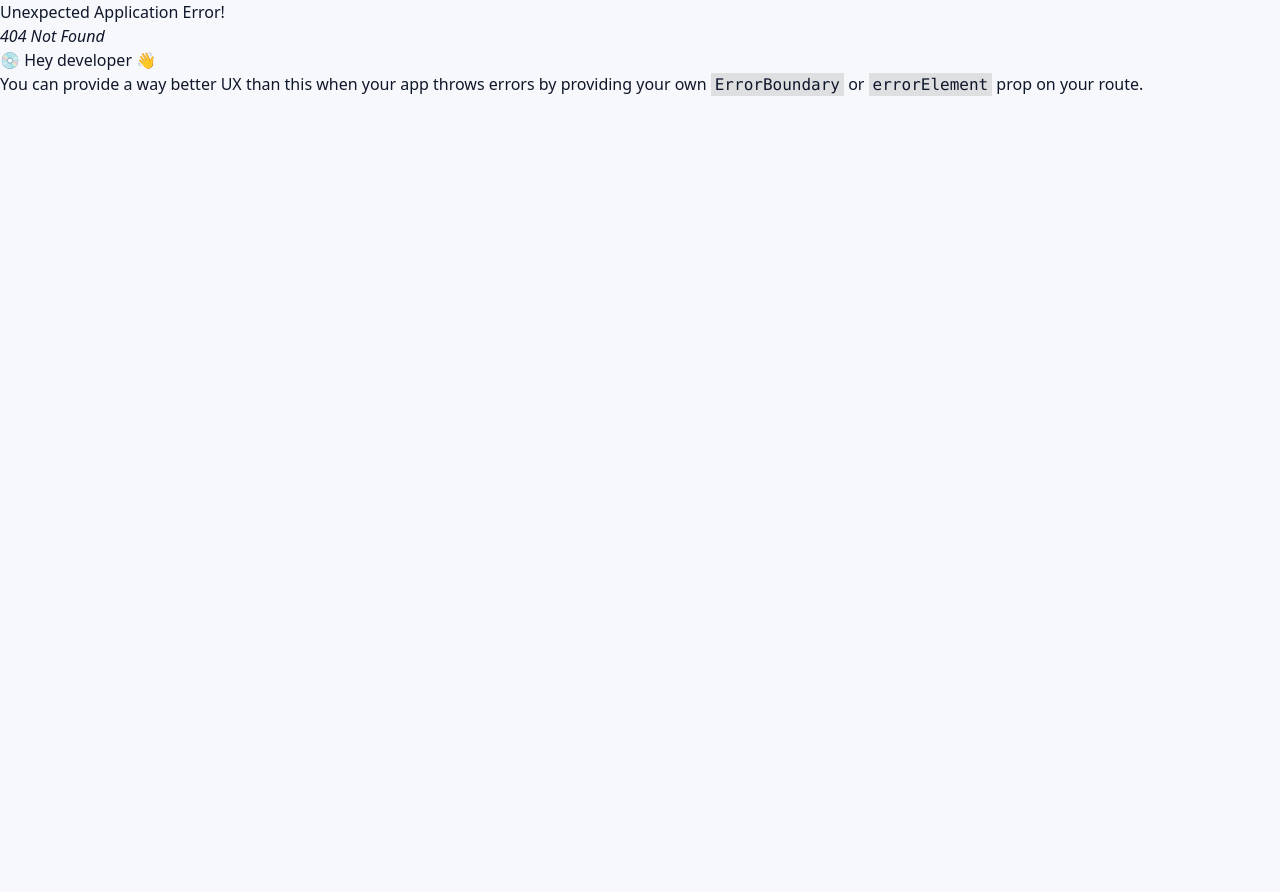
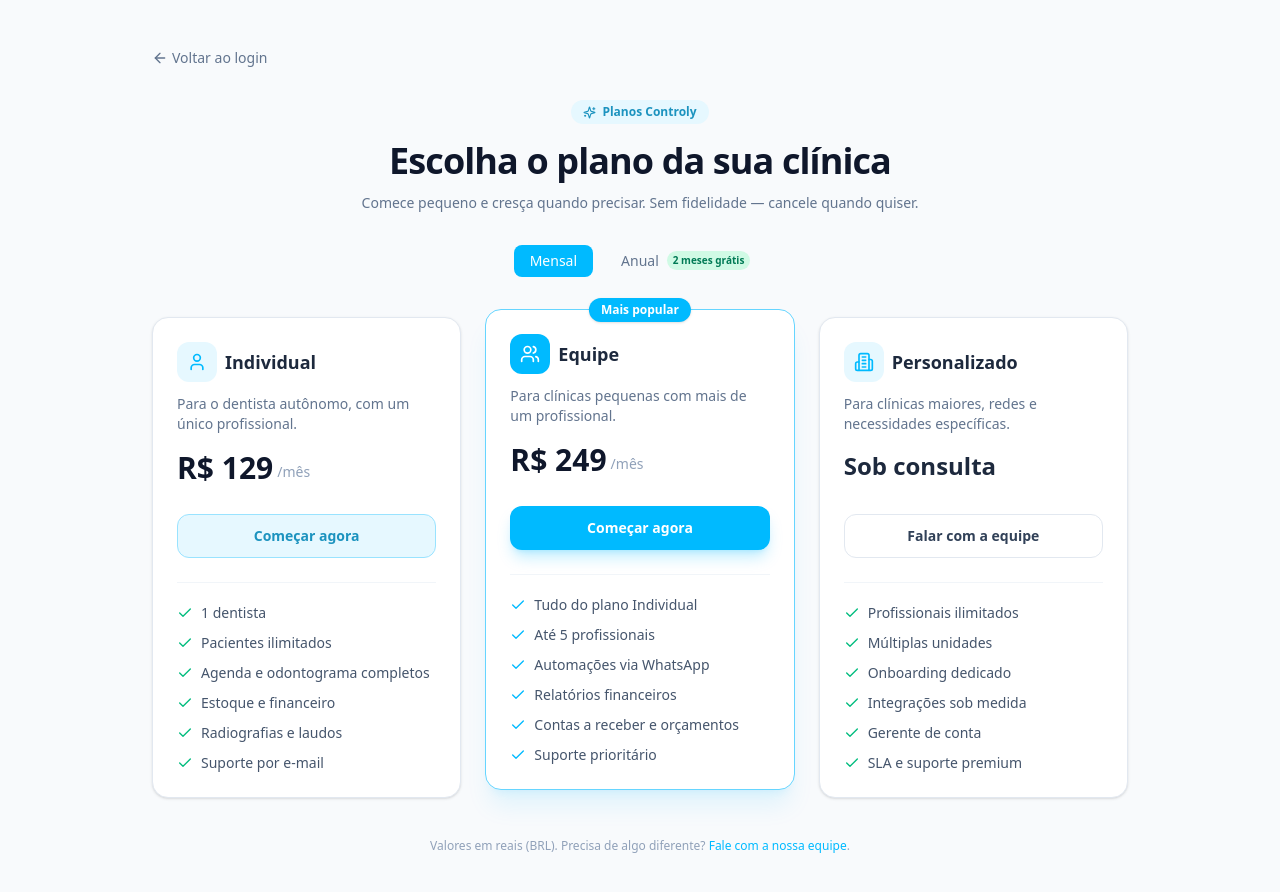
Before and after one commit to ControlyHealth/Controly-frontend, a React (Vite) app: page /planos in a window 1280 px wide. Before the commit this address had no page. Shown: the top 892 px of the page. Before the commit the page ends 800 px from the top, so only its background shows below. Built offline with nearby package versions, Linux system fonts and the light colour scheme.

Commit message:
feat: pacotes

```diff
--- a/src/features/auth/LoginPage.tsx
+++ b/src/features/auth/LoginPage.tsx
@@ -1,5 +1,5 @@
 import { useState } from 'react'
-import { Navigate, useNavigate } from 'react-router-dom'
+import { Navigate, useNavigate, Link } from 'react-router-dom'
 import {
   Mail,
   Lock,
@@ -241,7 +241,14 @@
             </button>
           </form>
 
-          <p className="mt-8 text-center text-xs text-slate-400">
+          <p className="mt-6 text-center text-sm text-slate-500">
+            Ainda não tem conta?{' '}
+            <Link to="/planos" className="font-semibold text-brand-600 hover:text-brand-700">
+              Ver planos
+            </Link>
+          </p>
+
+          <p className="mt-4 text-center text-xs text-slate-400">
             Protegido localmente · seus dados não saem deste dispositivo
           </p>
         </div>
--- /dev/null
+++ b/src/features/plans/PlansPage.tsx
@@ -0,0 +1,223 @@
+import { useState } from 'react'
+import { Link } from 'react-router-dom'
+import { Check, ArrowLeft, Sparkles, User, Users, Building2 } from 'lucide-react'
+import { cn } from '@/lib/cn'
+
+type Ciclo = 'mensal' | 'anual'
+
+interface Plano {
+  id: string
+  nome: string
+  icon: typeof User
+  descricao: string
+  precoMensal: number | null // null = sob consulta
+  destaque?: boolean
+  recursos: string[]
+  cta: string
+  ctaHref?: string
+}
+
+const PLANOS: Plano[] = [
+  {
+    id: 'individual',
+    nome: 'Individual',
+    icon: User,
+    descricao: 'Para o dentista autônomo, com um único profissional.',
+    precoMensal: 129,
+    recursos: [
+      '1 dentista',
+      'Pacientes ilimitados',
+      'Agenda e odontograma completos',
+      'Estoque e financeiro',
+      'Radiografias e laudos',
+      'Suporte por e-mail',
+    ],
+    cta: 'Começar agora',
+  },
+  {
+    id: 'equipe',
+    nome: 'Equipe',
+    icon: Users,
+    descricao: 'Para clínicas pequenas com mais de um profissional.',
+    precoMensal: 249,
+    destaque: true,
+    recursos: [
+      'Tudo do plano Individual',
+      'Até 5 profissionais',
+      'Automações via WhatsApp',
+      'Relatórios financeiros',
+      'Contas a receber e orçamentos',
+      'Suporte prioritário',
+    ],
+    cta: 'Começar agora',
+  },
+  {
+    id: 'personalizado',
+    nome: 'Personalizado',
+    icon: Building2,
+    descricao: 'Para clínicas maiores, redes e necessidades específicas.',
+    precoMensal: null,
+    recursos: [
+      'Profissionais ilimitados',
+      'Múltiplas unidades',
+      'Onboarding dedicado',
+      'Integrações sob medida',
+      'Gerente de conta',
+      'SLA e suporte premium',
+    ],
+    cta: 'Falar com a equipe',
+    ctaHref: 'mailto:contato@controly.app?subject=Plano%20Personalizado%20Controly',
+  },
+]
+
+const fmt = (v: number) => v.toLocaleString('pt-BR', { style: 'currency', currency: 'BRL', maximumFractionDigits: 0 })
+
+export function PlansPage() {
+  const [ciclo, setCiclo] = useState<Ciclo>('mensal')
+
+  // anual: paga 10 meses (2 grátis), exibido como valor/mês equivalente
+  const precoExibido = (mensal: number) =>
+    ciclo === 'anual' ? Math.round((mensal * 10) / 12) : mensal
+
+  return (
+    <div className="min-h-screen bg-slate-50">
+      <div className="mx-auto max-w-5xl px-6 py-12">
+        <Link
+          to="/login"
+          className="mb-8 inline-flex items-center gap-1 text-sm text-slate-500 hover:text-slate-700"
+        >
+          <ArrowLeft size={16} /> Voltar ao login
+        </Link>
+
+        <div className="text-center">
+          <span className="inline-flex items-center gap-1.5 rounded-full bg-brand-50 px-3 py-1 text-xs font-semibold text-brand-700">
+            <Sparkles size={13} /> Planos Controly
+          </span>
+          <h1 className="mt-4 text-3xl font-bold tracking-tight text-slate-900 sm:text-4xl">
+            Escolha o plano da sua clínica
+          </h1>
+          <p className="mx-auto mt-3 max-w-xl text-sm text-slate-500">
+            Comece pequeno e cresça quando precisar. Sem fidelidade — cancele quando quiser.
+          </p>
+        </div>
+
+        {/* toggle de ciclo */}
+        <div className="mt-8 flex items-center justify-center gap-3">
+          <button
+            type="button"
+            onClick={() => setCiclo('mensal')}
+            className={cn(
+              'rounded-lg px-4 py-1.5 text-sm font-medium transition cursor-pointer',
+              ciclo === 'mensal' ? 'bg-brand-600 text-white' : 'text-slate-500 hover:bg-slate-100',
+            )}
+          >
+            Mensal
+          </button>
+          <button
+            type="button"
+            onClick={() => setCiclo('anual')}
+            className={cn(
+              'flex items-center gap-2 rounded-lg px-4 py-1.5 text-sm font-medium transition cursor-pointer',
+              ciclo === 'anual' ? 'bg-brand-600 text-white' : 'text-slate-500 hover:bg-slate-100',
+            )}
+          >
+            Anual
+            <span className={cn('rounded-full px-1.5 py-0.5 text-[10px] font-semibold', ciclo === 'anual' ? 'bg-white/20 text-white' : 'bg-emerald-100 text-emerald-700')}>
+              2 meses grátis
+            </span>
+          </button>
+        </div>
+
+        {/* cards */}
+        <div className="mt-10 grid grid-cols-1 gap-6 md:grid-cols-3">
+          {PLANOS.map((p) => {
+            const Icon = p.icon
+            return (
+              <div
+                key={p.id}
+                className={cn(
+                  'relative flex flex-col rounded-2xl border bg-white p-6 transition',
+                  p.destaque
+                    ? 'border-brand-300 shadow-xl shadow-brand-600/10 md:-translate-y-2'
+                    : 'border-slate-200 shadow-sm',
+                )}
+              >
+                {p.destaque && (
+                  <span className="absolute -top-3 left-1/2 -translate-x-1/2 rounded-full bg-brand-600 px-3 py-1 text-xs font-semibold text-white shadow">
+                    Mais popular
+                  </span>
+                )}
+
+                <div className="flex items-center gap-2">
+                  <span className={cn('flex h-10 w-10 items-center justify-center rounded-xl', p.destaque ? 'bg-brand-600 text-white' : 'bg-brand-50 text-brand-600')}>
+                    <Icon size={20} />
+                  </span>
+                  <h3 className="text-lg font-bold text-slate-800">{p.nome}</h3>
+                </div>
+
+                <p className="mt-3 min-h-10 text-sm text-slate-500">{p.descricao}</p>
+
+                <div className="mt-4 min-h-16">
+                  {p.precoMensal === null ? (
+                    <p className="text-2xl font-bold text-slate-800">Sob consulta</p>
+                  ) : (
+                    <>
+                      <p className="flex items-end gap-1">
+                        <span className="text-3xl font-extrabold text-slate-900">{fmt(precoExibido(p.precoMensal))}</span>
+                        <span className="mb-1 text-sm text-slate-400">/mês</span>
+                      </p>
+                      {ciclo === 'anual' && (
+                        <p className="text-xs text-emerald-600">cobrado anualmente · 2 meses grátis</p>
+                      )}
+                    </>
+                  )}
+                </div>
+
+                {p.ctaHref ? (
+                  <a
+                    href={p.ctaHref}
+                    className={cn(
+                      'flex h-11 w-full items-center justify-center rounded-xl text-sm font-semibold transition-colors',
+                      'border border-slate-200 bg-white text-slate-700 hover:bg-slate-50',
+                    )}
+                  >
+                    {p.cta}
+                  </a>
+                ) : (
+                  <Link
+                    to="/login"
+                    className={cn(
+                      'flex h-11 w-full items-center justify-center rounded-xl text-sm font-semibold transition-colors',
+                      p.destaque
+                        ? 'bg-brand-600 text-white shadow-lg shadow-brand-600/25 hover:bg-brand-700'
+                        : 'border border-brand-200 bg-brand-50 text-brand-700 hover:bg-brand-100',
+                    )}
+                  >
+                    {p.cta}
+                  </Link>
+                )}
+
+                <ul className="mt-6 space-y-2.5 border-t border-slate-100 pt-5">
+                  {p.recursos.map((r) => (
+                    <li key={r} className="flex items-start gap-2 text-sm text-slate-600">
+                      <Check size={16} className={cn('mt-0.5 shrink-0', p.destaque ? 'text-brand-600' : 'text-emerald-500')} />
+                      {r}
+                    </li>
+                  ))}
+                </ul>
+              </div>
+            )
+          })}
+        </div>
+
+        <p className="mt-10 text-center text-xs text-slate-400">
+          Valores em reais (BRL). Precisa de algo diferente?{' '}
+          <a href="mailto:contato@controly.app" className="font-medium text-brand-600 hover:text-brand-700">
+            Fale com a nossa equipe
+          </a>
+          .
+        </p>
+      </div>
+    </div>
+  )
+}
--- a/src/router.tsx
+++ b/src/router.tsx
@@ -8,10 +8,12 @@
 import { AgendaPage } from '@/features/agenda/AgendaPage'
 import { FinancePage } from '@/features/finance/FinancePage'
 import { LoginPage } from '@/features/auth/LoginPage'
+import { PlansPage } from '@/features/plans/PlansPage'
 import { RequireAuth } from '@/features/auth/RequireAuth'
 
 export const router = createBrowserRouter([
   { path: '/login', element: <LoginPage /> },
+  { path: '/planos', element: <PlansPage /> },
   {
     path: '/',
     element: (
```
